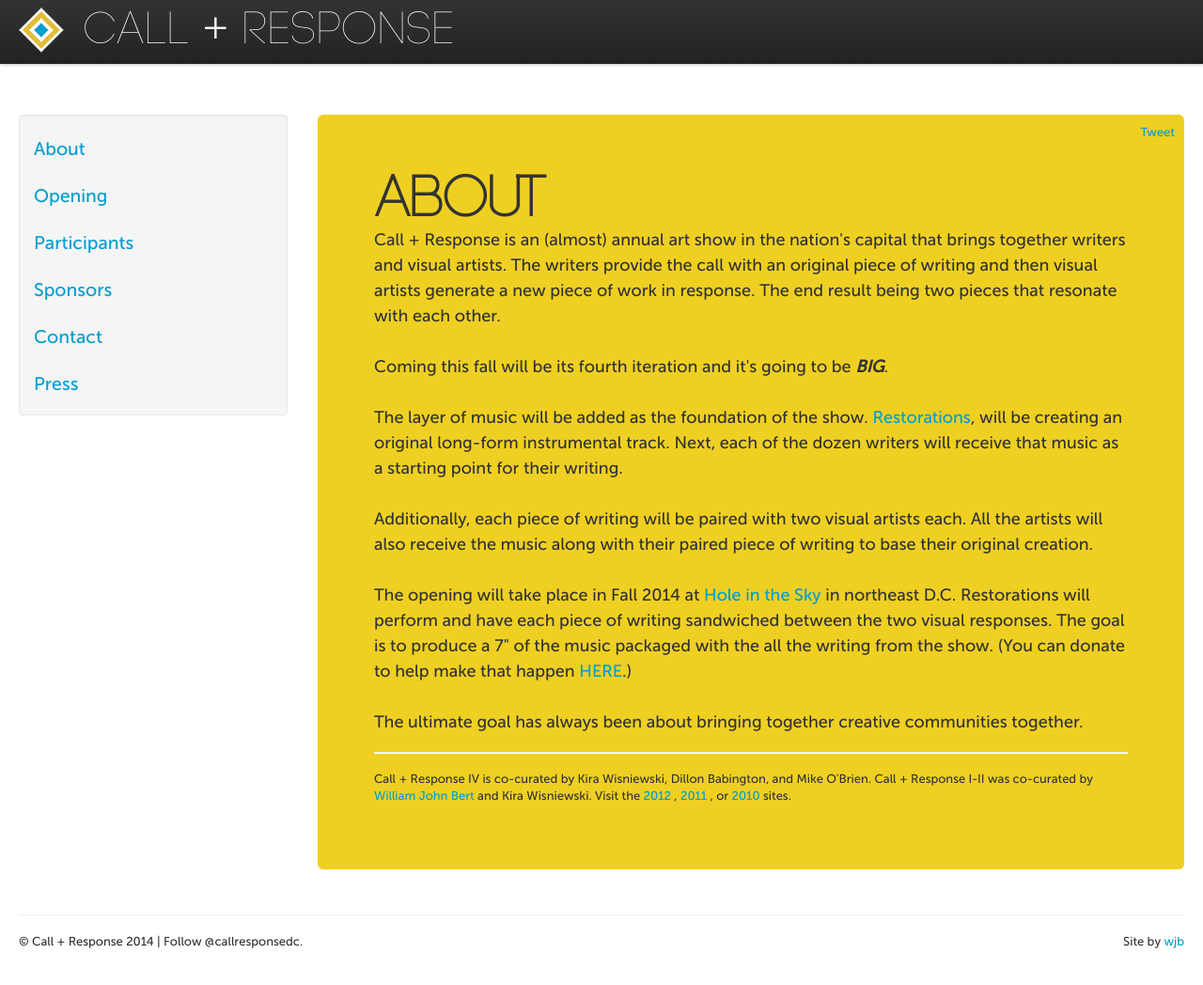
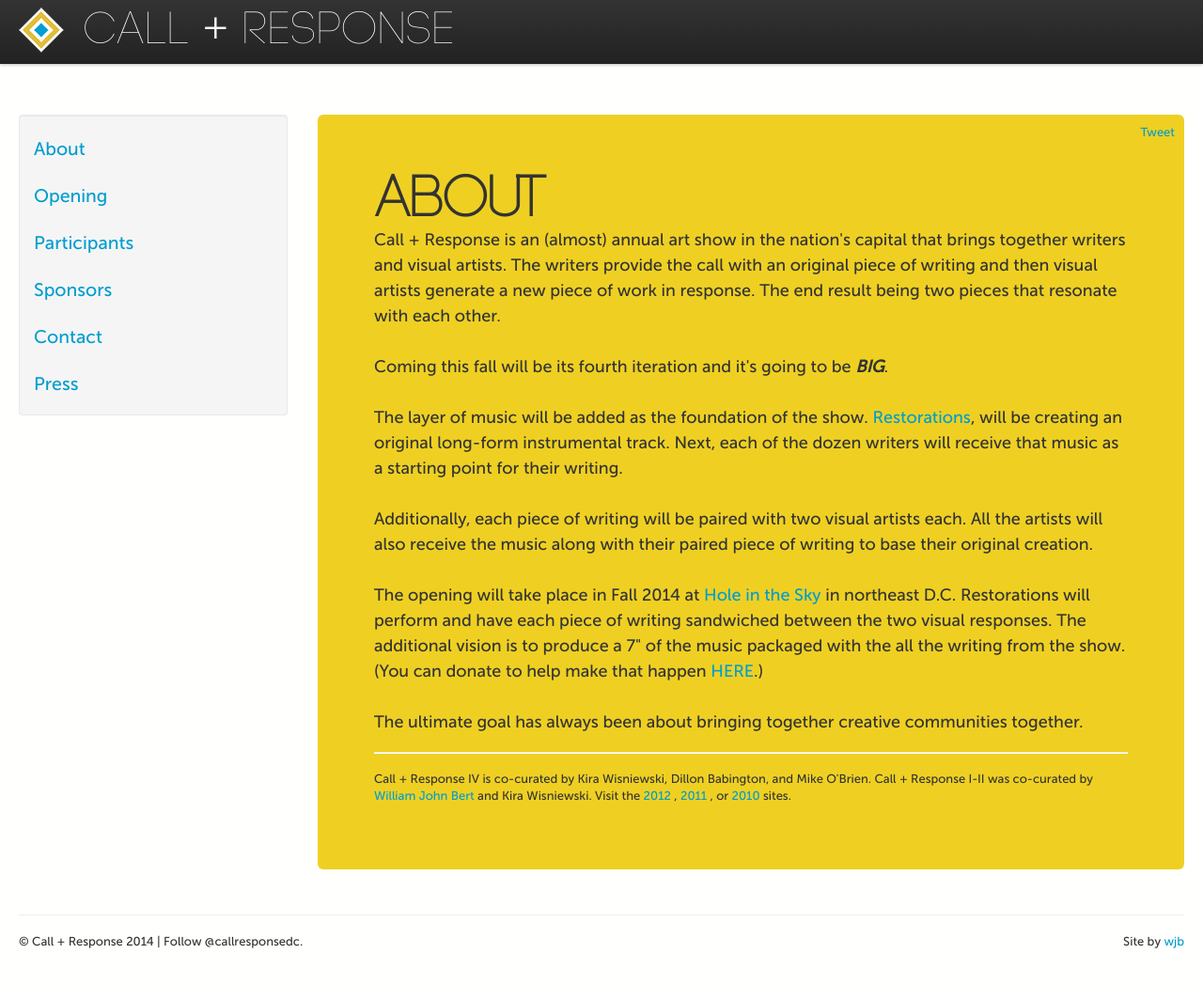
Before and after one commit to callandresponsedc/callandresponsedc, a Jekyll site: the page built from about/index.html, in a window 1280 px wide and 1060 px high. Shown: the top 1048 px of the window at 94% size. Built offline with Jekyll 4.4.1, drawn with Linux system fonts in a browser that asks for light colours; Markdown is read by kramdown in place of the engine named in the settings; comment, search, counter and statistics services are not loaded.

Commit message:
Update index.html

```diff
--- a/about/index.html
+++ b/about/index.html
@@ -14,7 +14,7 @@
  <br/><br/>
 Additionally, each piece of writing will be paired with two visual artists each. All the artists will also receive the music along with their paired piece of writing to base their original creation.
  <br/><br/>
-The opening will take place in Fall 2014 at <a href="http://www.holeintheskydc.com/">Hole in the Sky</a> in northeast D.C. Restorations will perform and have each piece of writing sandwiched between the two visual responses. The goal is to produce a 7" of the music packaged with the all the writing from the show. (You can donate to help make that happen <a href="https://www.paypal.com/cgi-bin/webscr?cmd=_s-xclick&hosted_button_id=M6CSF7PBZXWS2">HERE</a>.)
+The opening will take place in Fall 2014 at <a href="http://www.holeintheskydc.com/">Hole in the Sky</a> in northeast D.C. Restorations will perform and have each piece of writing sandwiched between the two visual responses. The additional vision is to produce a 7" of the music packaged with the all the writing from the show. (You can donate to help make that happen <a href="https://www.paypal.com/cgi-bin/webscr?cmd=_s-xclick&hosted_button_id=M6CSF7PBZXWS2">HERE</a>.)
 <br/><br/>
 The ultimate goal has always been about bringing together creative communities together.
 
```
